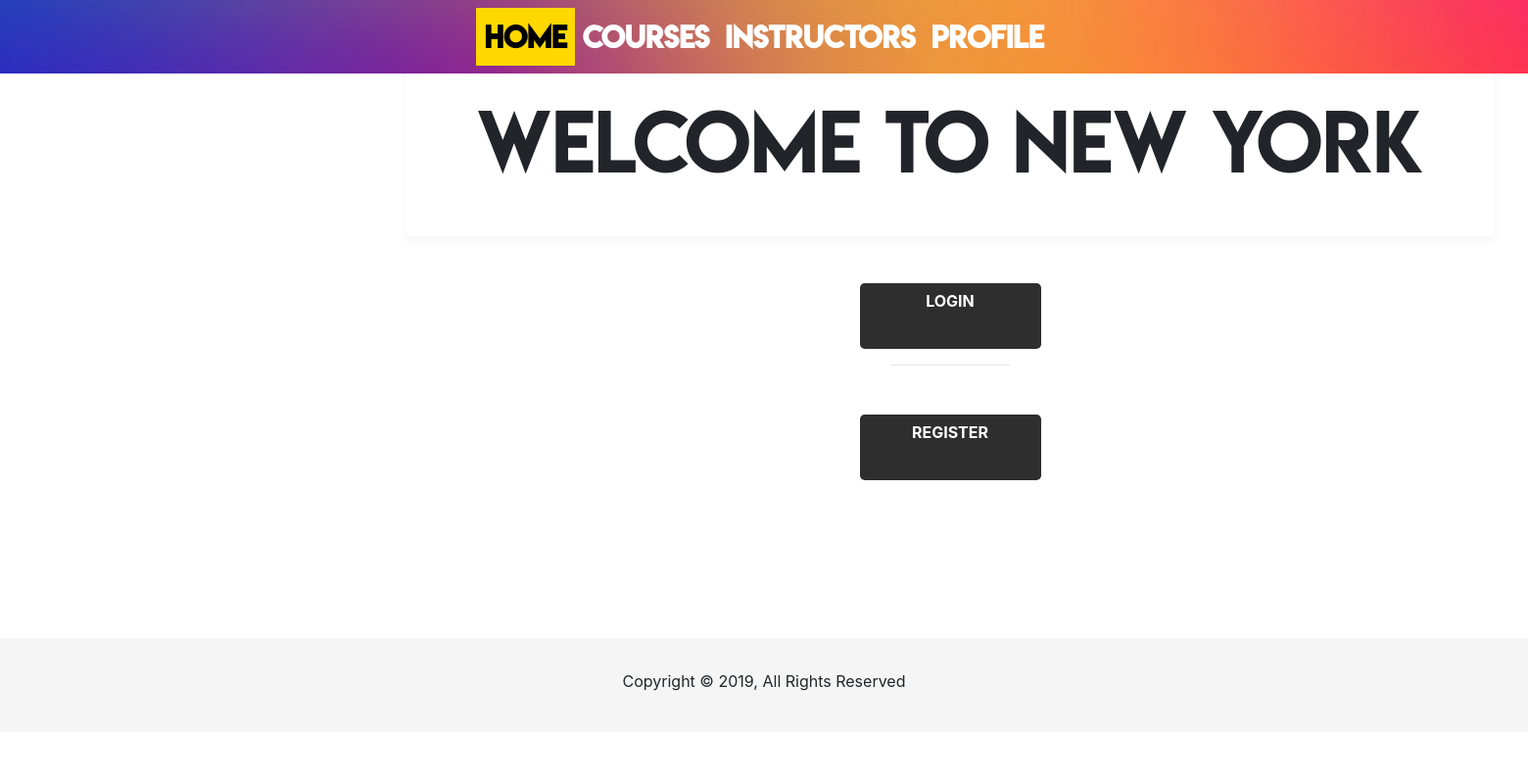
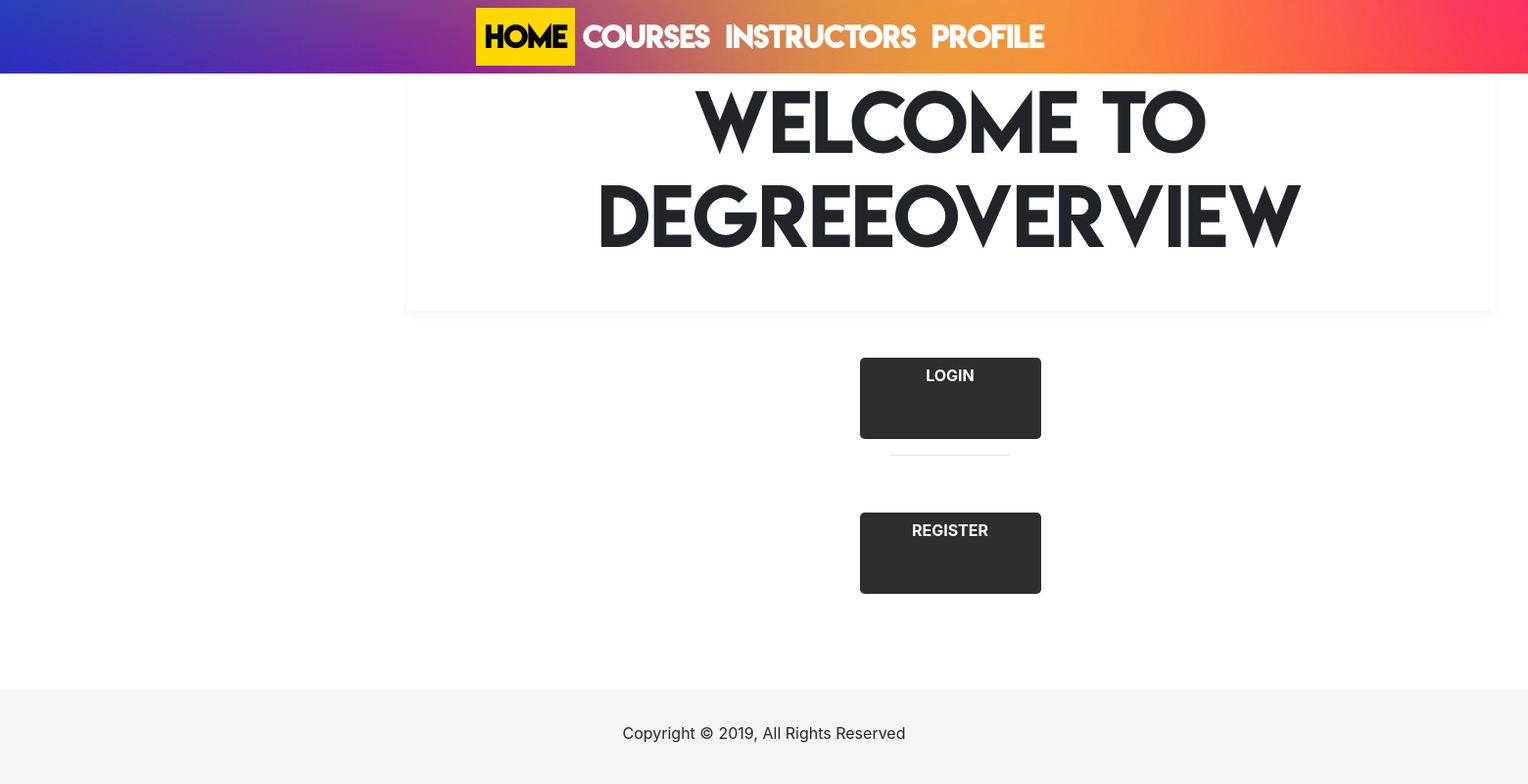
Before and after one commit to itusoft30/degreeOverview, a Flask app: page / in a window 1560 px wide. Shown: the whole page at 98% size. Run offline with Flask 2, Linux system fonts and the light colour scheme; parts of the project's set-up code (start-up, migrations or seed data) failed here and were passed over; some libraries are stand-ins or nearby versions.

Commit message:
Small fixes

```diff
--- a/project/models/dbOperations.py
+++ b/project/models/dbOperations.py
@@ -51,7 +51,7 @@ def registerCourse(form, user_id):
 def updateCourseData(course_id, form):
     course = Course.query.filter_by(crn=form.crn.data).first()
     updated_course = Course.query.get_or_404(course_id)
-    if course:
+    if course and updated_course.crn != form.crn.data:
         return False
     updated_course.crn = form.crn.data
     updated_course.name = form.name.data
--- a/project/templates/instructors.html
+++ b/project/templates/instructors.html
@@ -9,9 +9,9 @@
       <form>
         <select name="soft-department" class="custom-select mb-2">
           <option selected>Faculty</option>
-          <option value="volvo">Volvo</option>
-          <option value="fiat">Fiat</option>
-          <option value="audi">Audi</option>
+          <option value="volvo">Faculty of Computer and Informatics Engineering</option>
+          <option value="fiat">Faculty of Civil Engineering</option>
+          <option value="audi">Faculty of Electrical and Electronic Engineering</option>
         </select>
         <button type="submit" class="btn btn-outline-primary mt-2 float-right">Bring</button>
       </form>
--- a/project/templates/layout.html
+++ b/project/templates/layout.html
@@ -124,7 +124,7 @@
     </div>
 
 
-  <div class="cs-footer">
+  <div class="cs-footer fixed-bottom">
     <p>Copyright © 2019, All Rights Reserved</p>
   </div>
 
--- a/project/templates/rootHOME.html
+++ b/project/templates/rootHOME.html
@@ -4,7 +4,7 @@
   <div class="row">
     {% if userType == 'guest' %}
       <div class="container d-flex flex-column text-center justify-content-center mt-5">
-        <h1 class="pt-5 mt-5 mb-5 pb-5" style="font-family: myFont;font-size: 5em; background: white; box-shadow: 0px 5px 10px whitesmoke;">WELCOME TO NEW YORK</h1>
+        <h1 class="pt-5 mt-5 mb-5 pb-5" style="font-family: myFont;font-size: 5em; background: white; box-shadow: 0px 5px 10px whitesmoke;">WELCOME TO DEGREEOVERVIEW</h1>
         <a href="{{ url_for('Login') }}" class="container col-2 csStdLink text-decoration-none ">LOGIN</a>
         <hr class="container col-1 mt-2">
         <a href="{{ url_for('Register') }}" class="container col-2 csStdLink text-decoration-none ">REGISTER</a>
```
